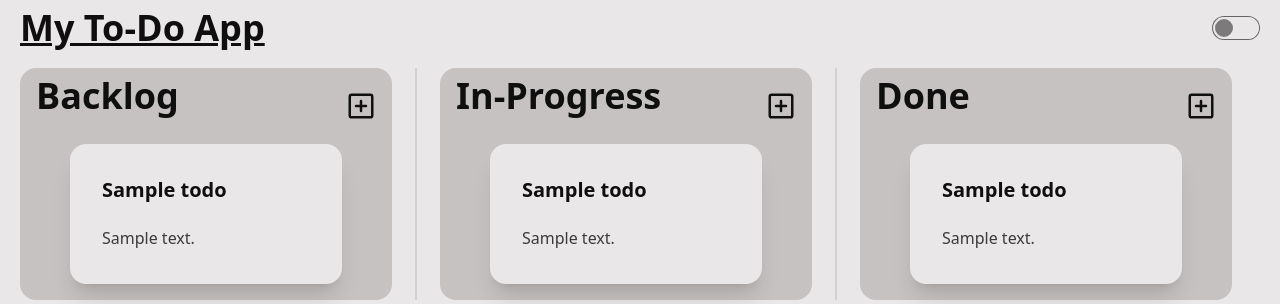
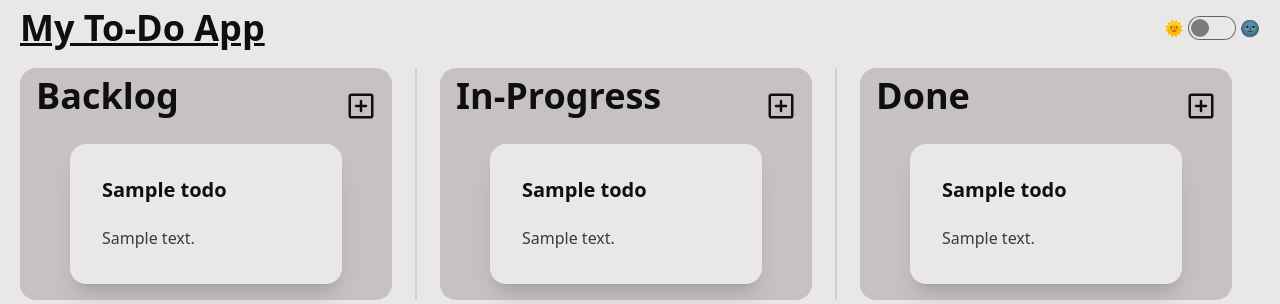
Before and after one commit to Jason-CKY/fastapi-htmx-example, a Python web app: template src/app/templates/index.html in a window 1280 px wide. Shown: the top 304 px of the page. Run offline with Jinja, Linux system fonts and the light colour scheme; the template is opened without the code that fills it: most values are stand-ins (such as "Sample title", 1, 10 or a date in 2020); style sheets or scripts are compiled from the project's sources; some libraries are stand-ins or nearby versions.

Commit message:
Added emojis for theme toggle

```diff
--- a/src/app/templates/index.html
+++ b/src/app/templates/index.html
@@ -12,18 +12,22 @@
       <article class="prose">
         <h1 class="underline">My To-Do App</h1>
       </article>
+      <div class="flex place-items-center">
+        🌞
         <input
           id="theme-toggle"
           type="checkbox"
-        class="toggle"
+          class="toggle mx-1"
           data-toggle-theme="garden,dracula"
-        data-act-class="ACTIVECLASS"
+          data-act-class="pl-4"
           _="on load js
             toggleButton = document.getElementById('theme-toggle');
             htmlElement = document.getElementById('webpage');
             toggleButton.checked = htmlElement.getAttribute('data-theme') === 'dracula';
             "
         />
+        🌚
+      </div>
     </div>
 
     <div class="mt-5 flex w-full">
```
Lines whose indentation alone changed are shown as unchanged.
